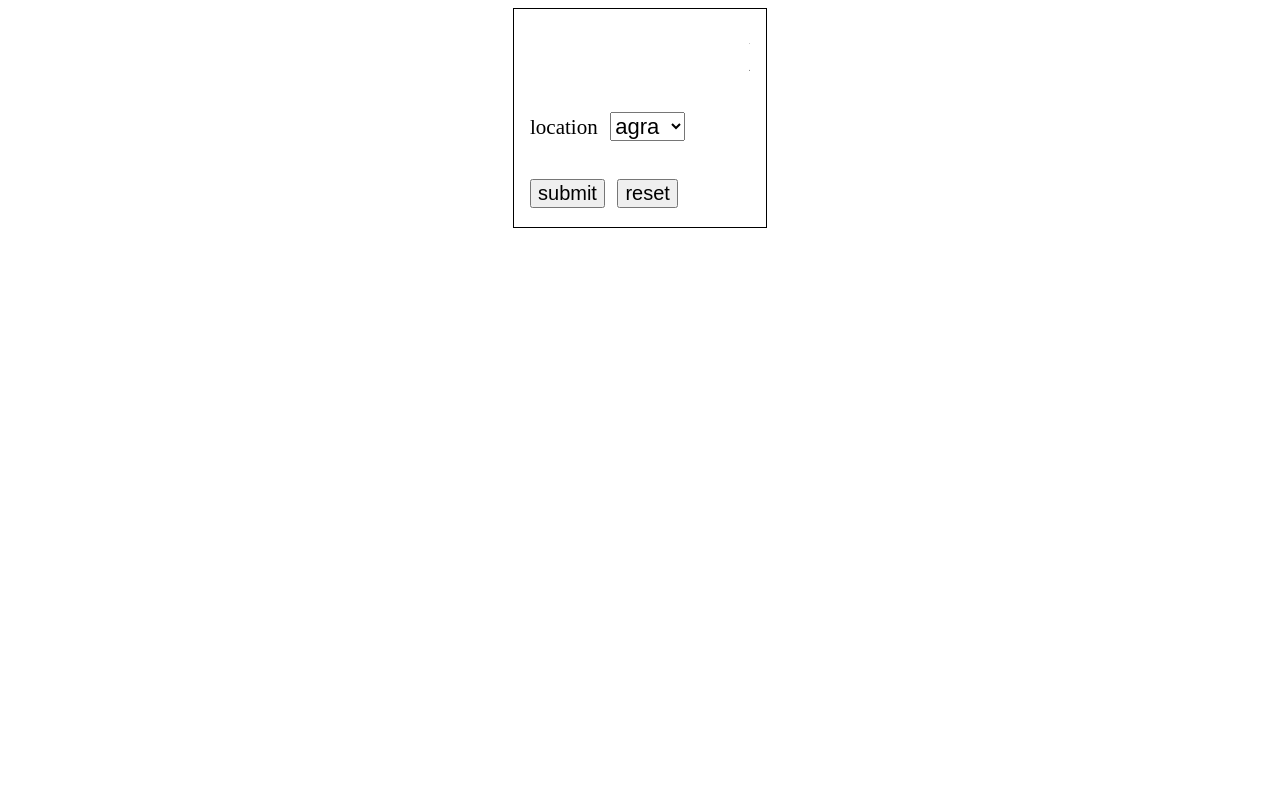
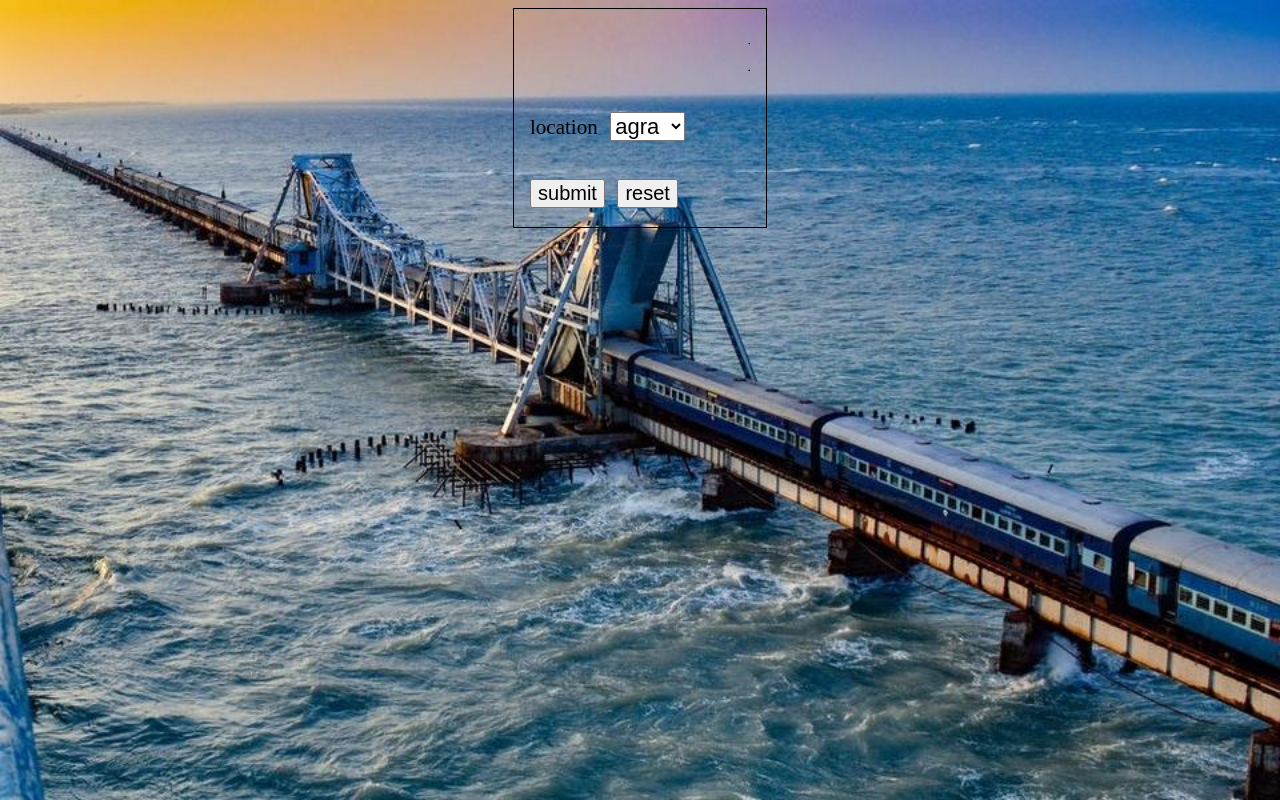
Before and after one commit to MohammadMushtaq/webdevelopment, a plain HTML site: page trip1.html in a window 1280 px wide. Drawn offline with Linux system fonts and the light colour scheme.

Commit message:
Update trip1.html

```diff
--- a/trip1.html
+++ b/trip1.html
@@ -16,7 +16,7 @@
     </style>
 </head>
 
-<body style="background-image: url(image/chennai.jpeg);background-size: 100% ;">
+<body style="background-image: url(chennai.jpeg);background-size: 100% ;">
     <form action="trip2.html" id="tab1">
         <table align="center" style="font-size: 50px;" id="table1">
             <tr>
```
